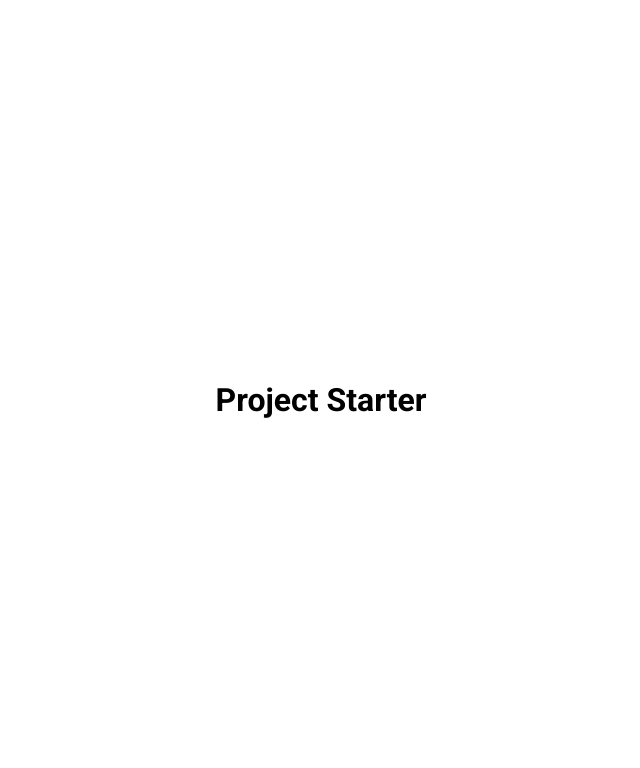
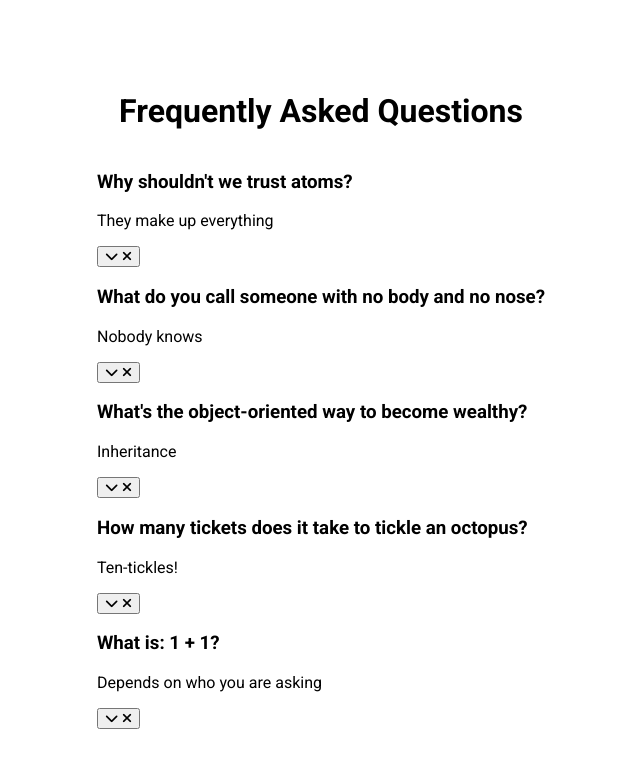
Before and after one commit to noe-cruz-88/50-Projects-50-Days, a plain HTML site: page faq-collapse/index.html in a window 1280 px wide. Shown: the whole page, without its empty margins (319-959 px from the left). Drawn offline with Linux system fonts and the light colour scheme.

Commit message:
feat (faq): index.html structure

```diff
--- a/faq-collapse/index.html
+++ b/faq-collapse/index.html
@@ -3,11 +3,80 @@
     <head>
         <meta charset="UTF-8" />
         <meta name="viewport" content="width=device-width, initial-scale=1.0" />
+        <link
+            rel="stylesheet"
+            href="https://cdnjs.cloudflare.com/ajax/libs/font-awesome/6.5.1/css/all.min.css"
+            integrity="sha512-DTOQO9RWCH3ppGqcWaEA1BIZOC6xxalwEsw9c2QQeAIftl+Vegovlnee1c9QX4TctnWMn13TZye+giMm8e2LwA=="
+            crossorigin="anonymous"
+            referrerpolicy="no-referrer"
+        />
         <link rel="stylesheet" href="style.css" />
-        <title>My Project</title>
+        <title>FAQ</title>
     </head>
     <body>
-        <h1>Project Starter</h1>
+        <h1>Frequently Asked Questions</h1>
+        <div class="faq-container">
+            <div class="faq active">
+                <h3 class="faq-title">Why shouldn't we trust atoms?</h3>
+
+                <p class="faq-text">They make up everything</p>
+
+                <button>
+                    <i class="fas fa-chevron-down"></i>
+                    <i class="fas fa-times"></i>
+                </button>
+            </div>
+
+            <div class="faq active">
+                <h3 class="faq-title">
+                    What do you call someone with no body and no nose?
+                </h3>
+
+                <p class="faq-text">Nobody knows</p>
+
+                <button>
+                    <i class="fas fa-chevron-down"></i>
+                    <i class="fas fa-times"></i>
+                </button>
+            </div>
+
+            <div class="faq active">
+                <h3 class="faq-title">
+                    What's the object-oriented way to become wealthy?
+                </h3>
+
+                <p class="faq-text">Inheritance</p>
+
+                <button>
+                    <i class="fas fa-chevron-down"></i>
+                    <i class="fas fa-times"></i>
+                </button>
+            </div>
+
+            <div class="faq active">
+                <h3 class="faq-title">
+                    How many tickets does it take to tickle an octopus?
+                </h3>
+
+                <p class="faq-text">Ten-tickles!</p>
+
+                <button>
+                    <i class="fas fa-chevron-down"></i>
+                    <i class="fas fa-times"></i>
+                </button>
+            </div>
+
+            <div class="faq active">
+                <h3 class="faq-title">What is: 1 + 1?</h3>
+
+                <p class="faq-text">Depends on who you are asking</p>
+
+                <button>
+                    <i class="fas fa-chevron-down"></i>
+                    <i class="fas fa-times"></i>
+                </button>
+            </div>
+        </div>
         <script src="script.js"></script>
     </body>
 </html>
```
